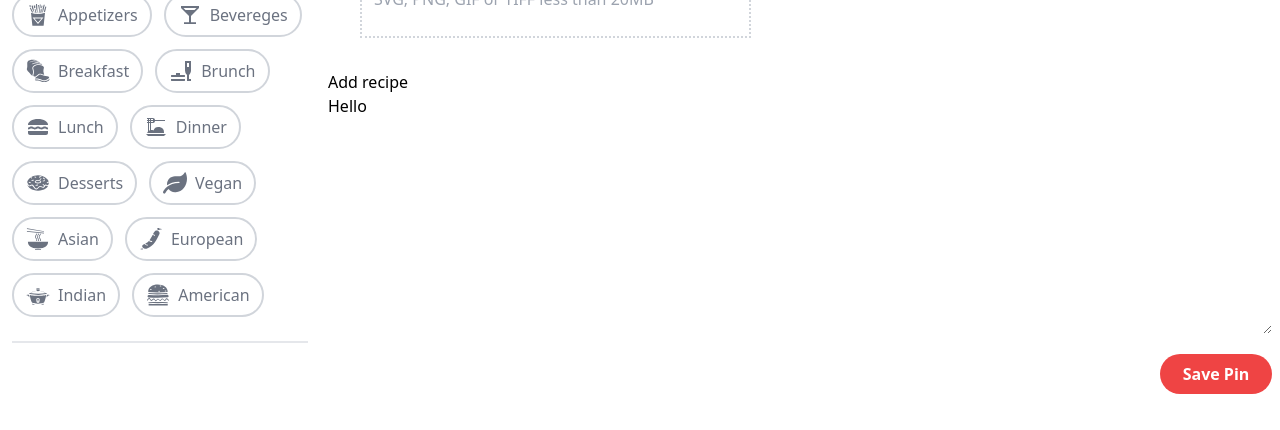
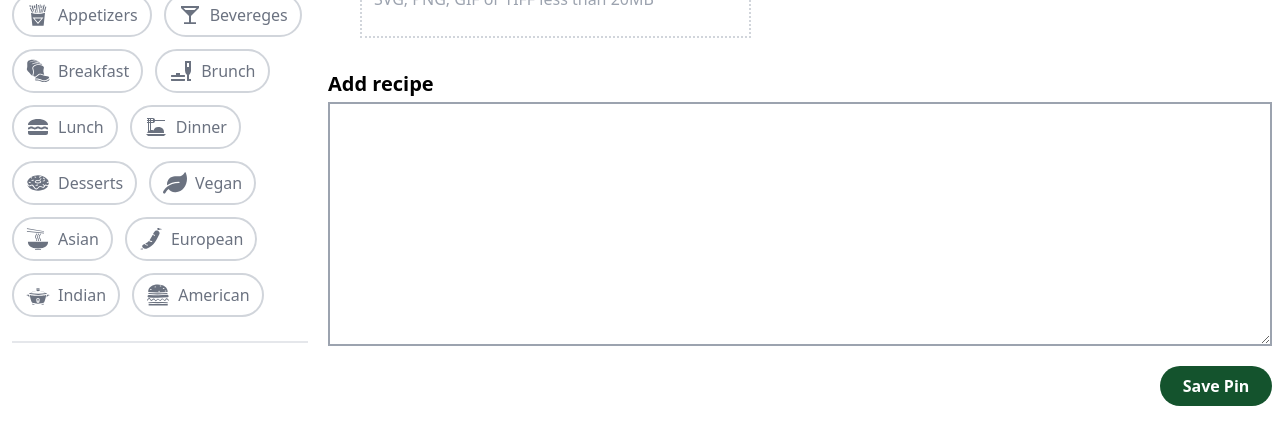
Before and after one commit to Dolly-chauhan12/RecipeRoundUp, a React (Create React App) app: page /create-post in a window 1280 px wide. Shown: the part 367-797 px from the top of the page. Built offline with nearby package versions, Linux system fonts and the light colour scheme; no server answers; the HTML template or start-up script is replaced by a standard one.

Commit message:
Styling fixes 2

```diff
--- a/src/components/CreatePost.jsx
+++ b/src/components/CreatePost.jsx
@@ -13,7 +13,7 @@ const CreatePost = ({ user }) => {
   // console.log(ContentType)
 
   const [title, setTitle] = useState('');
-  const [recipe, setRecipe] = useState('Hello');
+  const [recipe, setRecipe] = useState('');
   const [loading, setLoading] = useState(false);
   const [fields, setFields] = useState();
   const [category, setCategory] = useState();
@@ -91,7 +91,7 @@ const CreatePost = ({ user }) => {
 
 
   return (
-    <div className='flex flex-col '>
+    <div className='flex flex-col pb-2'>
       <div className="flex flex-col  mt-5 lg:h-4/5 ">
         {fields && (
           //<p className="text-red-500 mb-5 text-xl transition-all duration-150 ease-in ">Please add all fields.</p>
@@ -192,18 +192,18 @@ const CreatePost = ({ user }) => {
         </div>
       </div>
 
-      <div className="flex flex-col w-full" >
-        <div className='flex flex-col' >
-          <p> Add recipe</p>
+      <div className="flex flex-col " >
+        <div className='flex flex-col gap-1' >
+          <p className='font-semibold text:lg sm:text-xl'> Add recipe</p>
           <textarea rows="10" cols="30" value={recipe}
-            onChange={(e) => setRecipe(e.target.value)} />
+            onChange={(e) => setRecipe(e.target.value)} className='border-2 border-gray-400' />
 
         </div>
         <div className="flex justify-end items-end mt-5">
           <button
             type="button"
             onClick={savePin}
-            className="bg-red-500 text-white font-bold p-2 rounded-full w-28 outline-none"
+            className="bg-green-900 text-white font-bold p-2 rounded-full w-28 outline-none"
           >
             Save Pin
           </button>
--- a/src/components/RecipeCard.jsx
+++ b/src/components/RecipeCard.jsx
@@ -50,8 +50,8 @@ const RecipeCard = ({ post, searchPage }) => {
             <p className='font-bold mt-1'>Liked by {likes?.length ? likes?.length : 0} people</p>
           </Link>
         </div>
-        {!searchPage &&
-          <div className=' w-1/2 mt-1 h-[390px] overflow-hidden'>
+        {recipe && recipe.length > 0 &&
+          <div className=' w-1/2 mt-2 pt-5  h-[390px] overflow-hidden hidden md:block'>
 
             <p className='text-clip font-medium '>{recipe}</p>
 
--- a/src/components/UserDetail.jsx
+++ b/src/components/UserDetail.jsx
@@ -49,15 +49,15 @@ const UserDetail = ({ user }) => {
   return (
     <div className="pb-2 h-full justify-center items-center">
       <div className="flex flex-col pb-5">
-        <div className="relative flex flex-col mb-7">
-          <div className="flex items-center mt-2">
+        <div className="relative flex flex-col mb-6">
+          <div className="flex items-center mt-2 gap-1 pt-1">
 
             <img
-              className="rounded-full w-20 h-20 shadow-xl object-cover"
+              className="rounded-full w-10 h-10 md:w-16 md:h-16 shadow-xl object-cover"
               src={user.image}
               alt="user-pic"
             />
-            <h1 className="font-bold text-3xl text-center mt-3 pl-2">
+            <h1 className="font-bold text-sm md:text-3xl text-center mt-2 pl-2 ">
               {user.userName}
             </h1>
           </div>
@@ -70,7 +70,7 @@ const UserDetail = ({ user }) => {
                 removeUser();
                 navigate('/');
               }}
-              className='border-2  rounded-full cursor-pointer outline-none shadow-md px-8 py-3'
+              className='border-2 rounded-full cursor-pointer outline-none shadow-md px-4 py-1.5 md:px-8 md:py-3'
             >
               Logout
             </button>
@@ -81,7 +81,7 @@ const UserDetail = ({ user }) => {
           <p className={`text-xl font-semibold cursor-pointer mt-1 ${liked}`} onClick={() => setShowUserPost(false)}>Your Liked Posts</p>
         </div>
 
-        <div className='flex flex-wrap md:justify-start'>
+        <div className='flex flex-col '>
           {postsList.length ? (
             postsList?.map((post) =>
               (<RecipeCard post={post} key={post._id} />)
--- a/src/containers/Home.jsx
+++ b/src/containers/Home.jsx
@@ -1,4 +1,4 @@
-import React, { useRef, useState, useEffect } from 'react'
+import React, { useState, useEffect } from 'react'
 import { Routes, Route } from 'react-router-dom'
 import { Sidebar, UserDetail } from '../components'
 import useAuthStore from '../store/authStore';
@@ -7,22 +7,18 @@ import Posts from './Posts'
 const Home = () => {
 
   const [user, setUser] = useState();
-  const scrollRef = useRef(null);
-
   const { userProfile } = useAuthStore();
 
   useEffect(() => {
     setUser(userProfile);
   }, [userProfile]);
 
-  /*useEffect(() => {
-    scrollRef.current.scrollTo(0, 0);
-  })*/
+
 
 
   return (
 
-    <div className="flex">
+    <div className="flex ">
       <div className="h-[92vh]  ">
         <Sidebar />
       </div>
```
